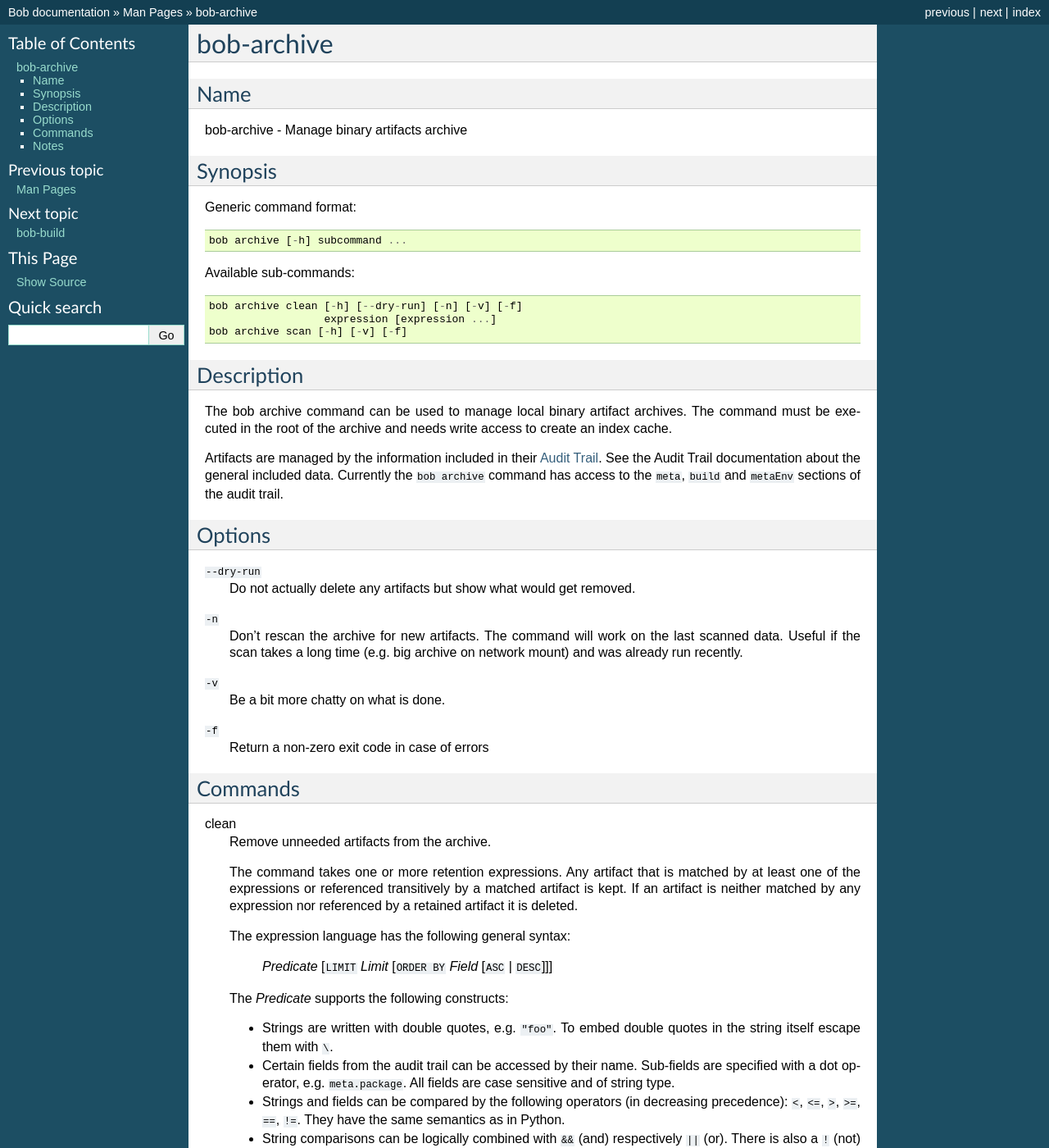
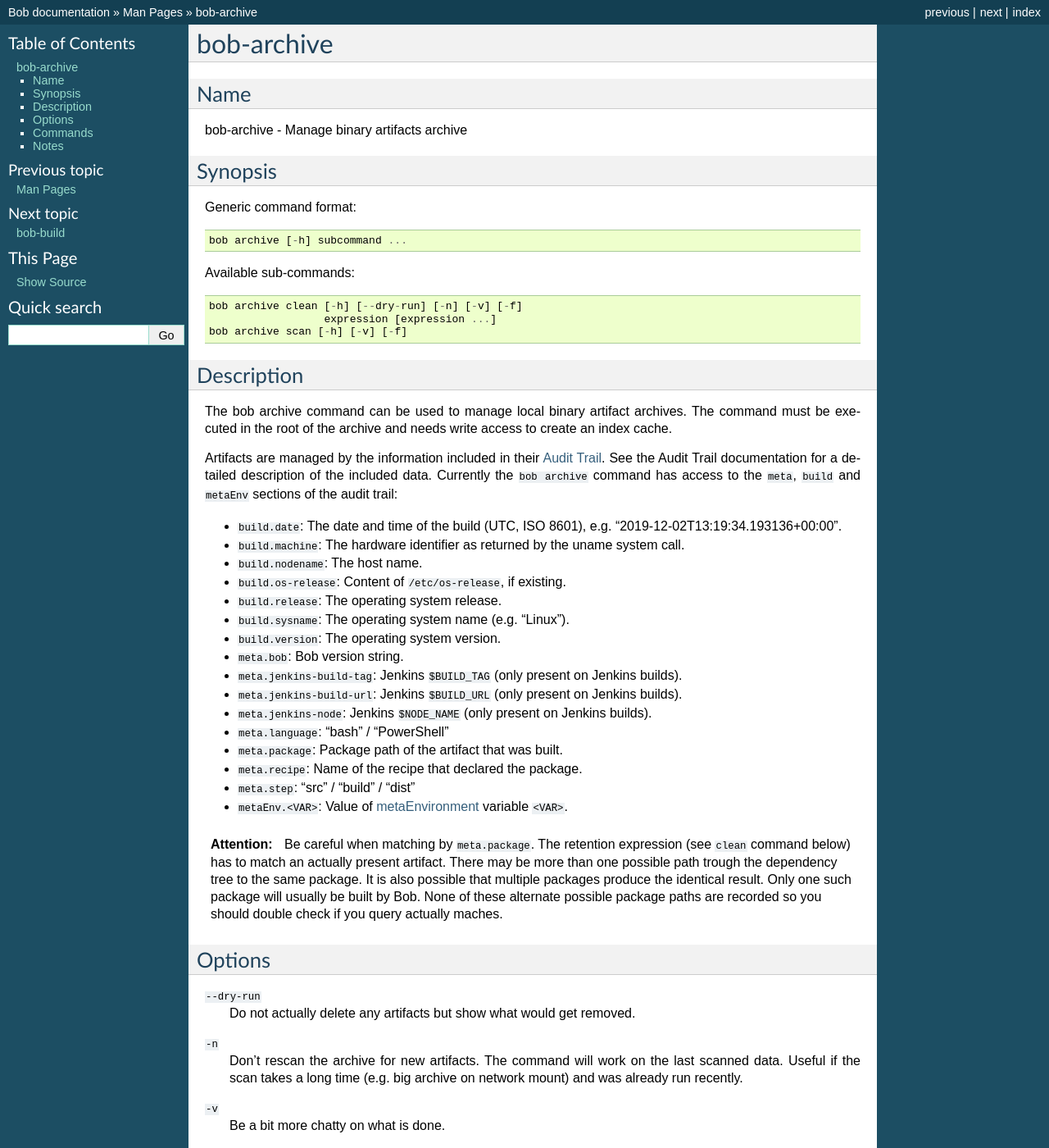
Before and after one commit to BobBuildTool/bob, a Sphinx documentation site: the page built from doc/manpages/bob-archive.rst, in a window 1280 px wide and 1400 px high. Shown: the whole window at 82% size. Built offline with Sphinx 7.4.7, drawn with Linux system fonts in a browser that asks for light colours; formulas are drawn with MathJax 3; the version number could not be read and is left out.

Commit message:
doc: add supported fields to "bob archive" manpage

```diff
--- a/doc/manpages/bob-archive.rst
+++ b/doc/manpages/bob-archive.rst
@@ -34,10 +34,38 @@ The bob archive command can be used to manage local binary artifact archives.
 The command must be executed in the root of the archive and needs write access
 to create an index cache.
 
-Artifacts are managed by the information included in their
-:ref:`Audit Trail <audit-trail>`. See the Audit Trail documentation about the
-general included data. Currently the ``bob archive`` command has access to the
-``meta``, ``build`` and ``metaEnv`` sections of the audit trail.
+Artifacts are managed by the information included in their :ref:`Audit Trail
+<audit-trail>`. See the Audit Trail documentation for a detailed description of
+the included data. Currently the ``bob archive`` command has access to the
+``meta``, ``build`` and ``metaEnv`` sections of the audit trail:
+
+* ``build.date``: The date and time of the build (UTC, ISO 8601), e.g.
+  "2019-12-02T13:19:34.193136+00:00".
+* ``build.machine``: The hardware identifier as returned by the uname system call.
+* ``build.nodename``: The host name.
+* ``build.os-release``: Content of ``/etc/os-release``, if existing.
+* ``build.release``: The operating system release.
+* ``build.sysname``: The operating system name (e.g. "Linux").
+* ``build.version``: The operating system version.
+* ``meta.bob``: Bob version string.
+* ``meta.jenkins-build-tag``: Jenkins ``$BUILD_TAG`` (only present on Jenkins builds).
+* ``meta.jenkins-build-url``: Jenkins ``$BUILD_URL`` (only present on Jenkins builds).
+* ``meta.jenkins-node``: Jenkins ``$NODE_NAME`` (only present on Jenkins builds).
+* ``meta.language``: "bash" / "PowerShell"
+* ``meta.package``: Package path of the artifact that was built.
+* ``meta.recipe``: Name of the recipe that declared the package.
+* ``meta.step``: "src" / "build" / "dist"
+* ``metaEnv.<VAR>``: Value of :ref:`metaEnvironment <configuration-recipes-metaenv>`
+  variable ``<VAR>``.
+
+.. attention::
+   Be careful when matching by ``meta.package``. The retention expression (see
+   ``clean`` command below) has to match an actually present artifact. There
+   may be more than one possible path trough the dependency tree to the same
+   package.  It is also possible that multiple packages produce the identical
+   result. Only one such package will usually be built by Bob. None of these
+   alternate possible package paths are recorded so you should double check if
+   you query actually maches.
 
 Options
 -------
```
